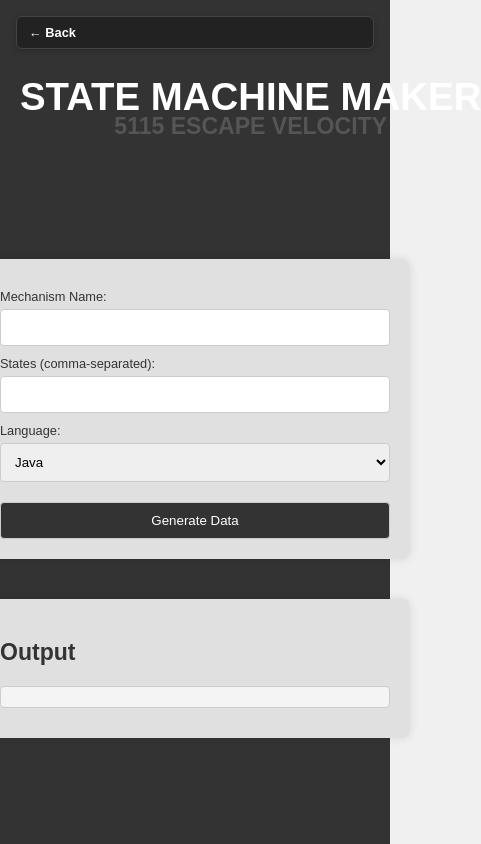
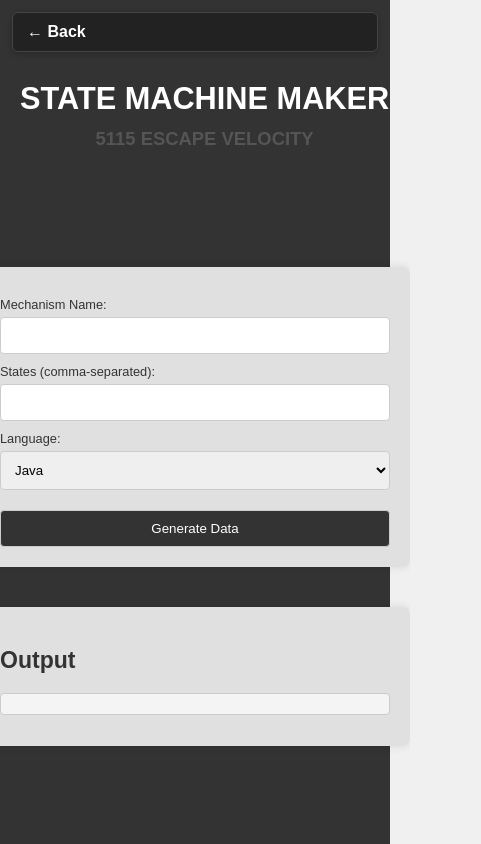
Before and after one commit to GramGra07/gg-web, a website: page content/ftcUtils/sm_creator/index.html in a window 390 px wide. Shown: the whole page, 481 px wide, since content can reach past the window. Drawn offline with nearby package versions, Linux system fonts and the light colour scheme.

Commit message:
make it look good on phones

```diff
--- a/content/feedback/styles.css
+++ b/content/feedback/styles.css
@@ -61,9 +61,9 @@ iframe {
 	z-index: 2;
 	color: #fff;
 	text-decoration: none;
-	font-size: 1.1rem;
+	font-size: 1.05rem;
 	line-height: 1;
-	padding: 6px 10px;
+	padding: 8px 12px;
 	border-radius: 8px;
 	background: rgba(0, 0, 0, 0.25);
 	backdrop-filter: blur(2px);
@@ -75,6 +75,22 @@ iframe {
 @media (max-width: 600px) {
 	iframe {
 		height: 60vh;
+	}
+	header {
+		padding: 1rem;
+		flex-direction: column;
+		align-items: flex-start;
+		gap: 0.5rem;
+		font: bold 1.2em/1 sans-serif;
+	}
+	.footer {
+		position: static; /* avoid covering content */
+		font-size: 1rem;
+	}
+	.back-button {
+		position: static;
+		display: inline-block;
+		margin: 12px 0 0;
 	}
 }
 .progress-bar {
--- a/content/ftcUtils/config_creator/styles.css
+++ b/content/ftcUtils/config_creator/styles.css
@@ -89,3 +89,27 @@ p {
 	background: #111;
 	outline: none;
 }
+
+/* Small-screen layout adjustments */
+@media (max-width: 640px) {
+	header {
+		padding: 1rem;
+		flex-direction: column;
+		align-items: flex-start;
+		gap: 0.5rem;
+		font: bold 1.2em/1 sans-serif;
+	}
+	section {
+		margin: 1rem;
+		padding: 0.85rem;
+	}
+	.footer {
+		position: static; /* avoid covering content on phones */
+		font-size: 1rem;
+	}
+	.back-button {
+		margin: 12px;
+		padding: 10px 14px; /* comfortable tap target */
+		font-size: 1rem;
+	}
+}
--- a/content/ftcUtils/ftc_error_lookup/styles.css
+++ b/content/ftcUtils/ftc_error_lookup/styles.css
@@ -138,3 +138,27 @@ a:hover {
 	background: #111;
 	outline: none;
 }
+
+/* Small-screen layout adjustments */
+@media (max-width: 640px) {
+	header {
+		padding: 1rem;
+		flex-direction: column;
+		align-items: flex-start;
+		gap: 0.5rem;
+		font: bold 1.2em/1 sans-serif;
+	}
+	section {
+		margin: 1rem;
+		padding: 0.85rem;
+	}
+	.footer {
+		position: static; /* avoid covering content on phones */
+		font-size: 1rem;
+	}
+	.back-button {
+		margin: 12px;
+		padding: 10px 14px; /* comfortable tap target */
+		font-size: 1rem;
+	}
+}
--- a/content/ftcUtils/opmode_registrar_creator/styles.css
+++ b/content/ftcUtils/opmode_registrar_creator/styles.css
@@ -89,3 +89,27 @@ p {
 	background: #111;
 	outline: none;
 }
+
+/* Small-screen layout adjustments */
+@media (max-width: 640px) {
+	header {
+		padding: 1rem;
+		flex-direction: column;
+		align-items: flex-start;
+		gap: 0.5rem;
+		font: bold 1.2em/1 sans-serif;
+	}
+	section {
+		margin: 1rem;
+		padding: 0.85rem;
+	}
+	.footer {
+		position: static; /* avoid covering content on phones */
+		font-size: 1rem;
+	}
+	.back-button {
+		margin: 12px;
+		padding: 10px 14px; /* comfortable tap target */
+		font-size: 1rem;
+	}
+}
--- a/content/ftcUtils/pid_tuners_generator/styles.css
+++ b/content/ftcUtils/pid_tuners_generator/styles.css
@@ -89,3 +89,27 @@ p {
 	background: #111;
 	outline: none;
 }
+
+/* Small-screen layout adjustments */
+@media (max-width: 640px) {
+	header {
+		padding: 1rem;
+		flex-direction: column;
+		align-items: flex-start;
+		gap: 0.5rem;
+		font: bold 1.2em/1 sans-serif;
+	}
+	section {
+		margin: 1rem;
+		padding: 0.85rem;
+	}
+	.footer {
+		position: static; /* avoid covering content on phones */
+		font-size: 1rem;
+	}
+	.back-button {
+		margin: 12px;
+		padding: 10px 14px; /* comfortable tap target */
+		font-size: 1rem;
+	}
+}
--- a/content/ftcUtils/sm_creator/styles.css
+++ b/content/ftcUtils/sm_creator/styles.css
@@ -88,3 +88,27 @@ p {
 	background: #111;
 	outline: none;
 }
+
+/* Small-screen layout adjustments */
+@media (max-width: 640px) {
+	header {
+		padding: 1rem;
+		flex-direction: column;
+		align-items: flex-start;
+		gap: 0.5rem;
+		font: bold 1.2em/1 sans-serif;
+	}
+	section {
+		margin: 1rem;
+		padding: 0.85rem;
+	}
+	.footer {
+		position: static; /* avoid covering content on phones */
+		font-size: 1rem;
+	}
+	.back-button {
+		margin: 12px;
+		padding: 10px 14px; /* comfortable tap target */
+		font-size: 1rem;
+	}
+}
--- a/content/ftcUtils/subsystem_maker/styles.css
+++ b/content/ftcUtils/subsystem_maker/styles.css
@@ -94,3 +94,27 @@ p {
 	background: #111;
 	outline: none;
 }
+
+/* Small-screen layout adjustments */
+@media (max-width: 640px) {
+	header {
+		padding: 1rem;
+		flex-direction: column;
+		align-items: flex-start;
+		gap: 0.5rem;
+		font: bold 1.2em/1 sans-serif;
+	}
+	section {
+		margin: 1rem;
+		padding: 0.85rem;
+	}
+	.footer {
+		position: static; /* avoid covering content on phones */
+		font-size: 1rem;
+	}
+	.back-button {
+		margin: 12px;
+		padding: 10px 14px; /* comfortable tap target */
+		font-size: 1rem;
+	}
+}
--- a/content/my_links.css
+++ b/content/my_links.css
@@ -90,7 +90,7 @@ a:hover {
 	text-decoration: none;
 	font-size: 1rem;
 	line-height: 1;
-	padding: 6px 10px;
+	padding: 8px 12px;
 	border-radius: 8px;
 	background: rgba(0, 0, 0, 0.25);
 	backdrop-filter: blur(2px);
@@ -122,3 +122,16 @@ a:hover {
 		color: #111827;
 	}
 }
+
+/* On small screens, avoid overlaying content: place Back in normal flow */
+@media (max-width: 640px) {
+	.back-button {
+		position: static;
+		display: inline-block;
+		margin: 12px 0;
+	}
+	.container {
+		border-radius: 10px;
+		padding: 16px;
+	}
+}
--- a/content/portfolio/styles.css
+++ b/content/portfolio/styles.css
@@ -389,6 +389,13 @@ a:hover {
 
 /* Responsive tweaks */
 @media (max-width: 880px) {
+	header {
+		padding: 1rem;
+		flex-direction: column;
+		align-items: flex-start;
+		gap: 0.5rem;
+		font: bold 1.2em/1 sans-serif;
+	}
 	.project-controls {
 		flex-direction: column;
 		align-items: stretch;
@@ -402,6 +409,16 @@ a:hover {
 	.search-group input {
 		width: 100%;
 	}
+	section {
+		margin: 1rem;
+		padding: 0.85rem;
+	}
+}
+@media (max-width: 640px) {
+	.footer {
+		position: static; /* avoid covering content on phones */
+		font-size: 1rem;
+	}
 }
 @media (prefers-reduced-motion: reduce) {
 	* {
--- a/public/terminal-sitemap.json
+++ b/public/terminal-sitemap.json
@@ -1,5 +1,5 @@
 {
-  "generatedAt": "2025-10-30T00:08:31.413Z",
+  "generatedAt": "2025-10-30T00:19:04.027Z",
   "tree": {
     "root": "/",
     "type": "dir",
```
Also changed, not shown: public/styles.css (+27 -1 lines).
